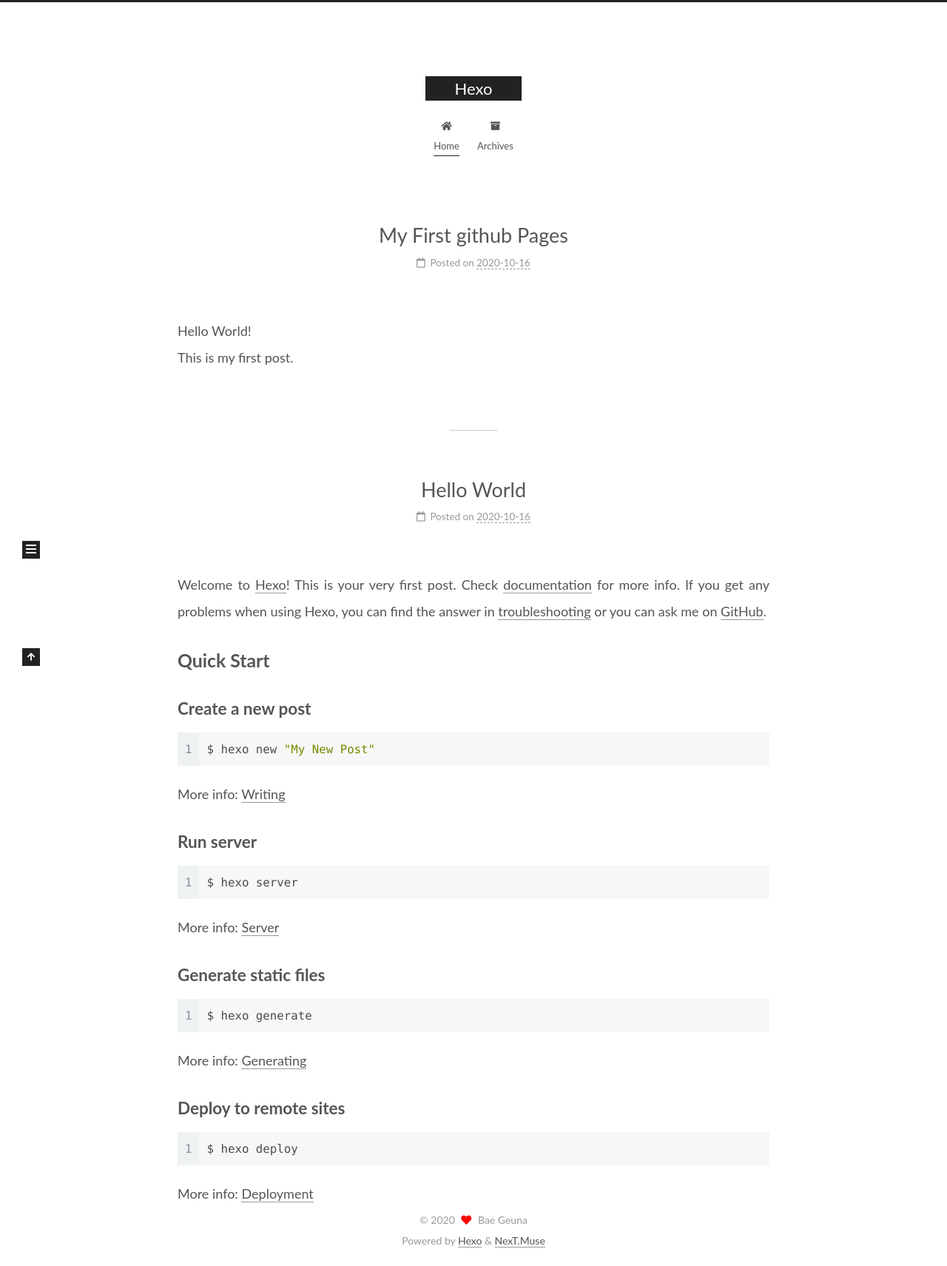
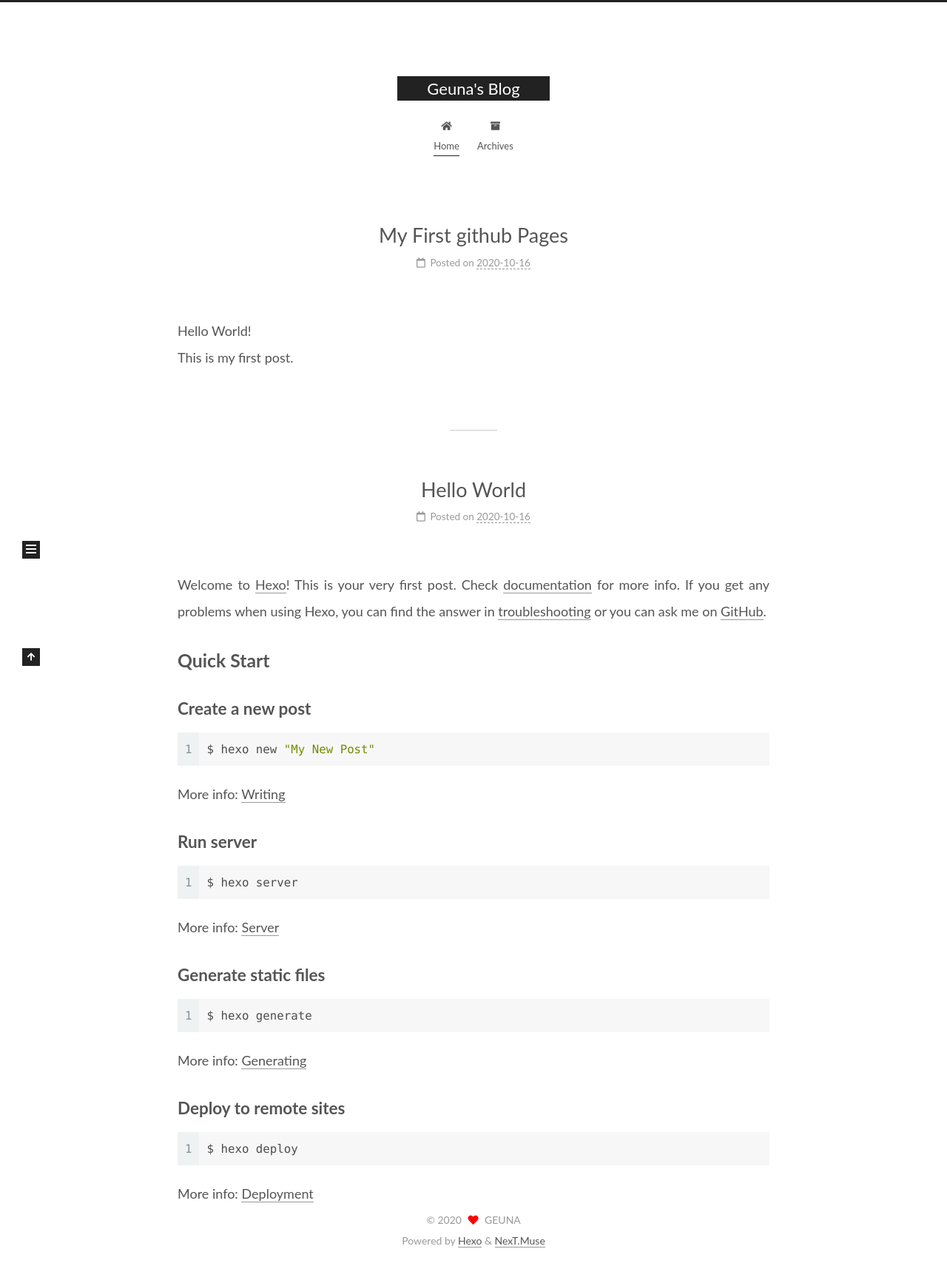
Before and after one commit to green9930/green9930.github.io, a plain HTML site: page index.html in a window 1280 px wide. Shown: the whole page at 74% size. Drawn offline with Linux system fonts and the light colour scheme.

Commit message:
Site updated: 2020-10-16 17:21:29

```diff
--- a/css/main.css
+++ b/css/main.css
@@ -1168,7 +1168,7 @@
 }
 .links-of-author a::before,
 .links-of-author span.exturl::before {
-  background: #18ff08;
+  background: #faffc7;
   border-radius: 50%;
   content: ' ';
   display: inline-block;
--- a/index.html
+++ b/index.html
@@ -21,11 +21,11 @@
   </script>
 
   <meta property="og:type" content="website">
-<meta property="og:title" content="Hexo">
+<meta property="og:title" content="Geuna&#39;s Blog">
 <meta property="og:url" content="http://green9930.github.io/index.html">
-<meta property="og:site_name" content="Hexo">
+<meta property="og:site_name" content="Geuna&#39;s Blog">
 <meta property="og:locale" content="en_US">
-<meta property="article:author" content="Bae Geuna">
+<meta property="article:author" content="GEUNA">
 <meta name="twitter:card" content="summary">
 
 <link rel="canonical" href="http://green9930.github.io/">
@@ -41,7 +41,7 @@
   };
 </script>
 
-  <title>Hexo</title>
+  <title>Geuna's Blog</title>
 
 
 
@@ -92,7 +92,7 @@
 
     <a href="/" class="brand" rel="start">
       <span class="logo-line-before"><i></i></span>
-      <h1 class="site-title">Hexo</h1>
+      <h1 class="site-title">Geuna's Blog</h1>
       <span class="logo-line-after"><i></i></span>
     </a>
   </div>
@@ -149,12 +149,12 @@
 
     <span hidden itemprop="author" itemscope itemtype="http://schema.org/Person">
       <meta itemprop="image" content="/images/avatar.gif">
-      <meta itemprop="name" content="Bae Geuna">
+      <meta itemprop="name" content="GEUNA">
       <meta itemprop="description" content="">
     </span>
 
     <span hidden itemprop="publisher" itemscope itemtype="http://schema.org/Organization">
-      <meta itemprop="name" content="Hexo">
+      <meta itemprop="name" content="Geuna's Blog">
     </span>
       <header class="post-header">
         <h2 class="post-title" itemprop="name headline">
@@ -208,12 +208,12 @@
 
     <span hidden itemprop="author" itemscope itemtype="http://schema.org/Person">
       <meta itemprop="image" content="/images/avatar.gif">
-      <meta itemprop="name" content="Bae Geuna">
+      <meta itemprop="name" content="GEUNA">
       <meta itemprop="description" content="">
     </span>
 
     <span hidden itemprop="publisher" itemscope itemtype="http://schema.org/Organization">
-      <meta itemprop="name" content="Hexo">
+      <meta itemprop="name" content="Geuna's Blog">
     </span>
       <header class="post-header">
         <h2 class="post-title" itemprop="name headline">
@@ -328,7 +328,7 @@
 
       <div class="site-overview-wrap sidebar-panel">
         <div class="site-author motion-element" itemprop="author" itemscope itemtype="http://schema.org/Person">
-  <p class="site-author-name" itemprop="name">Bae Geuna</p>
+  <p class="site-author-name" itemprop="name">GEUNA</p>
   <div class="site-description" itemprop="description"></div>
 </div>
 <div class="site-state-wrap motion-element">
@@ -372,7 +372,7 @@
   <span class="with-love">
     <i class="fa fa-heart"></i>
   </span>
-  <span class="author" itemprop="copyrightHolder">Bae Geuna</span>
+  <span class="author" itemprop="copyrightHolder">GEUNA</span>
 </div>
   <div class="powered-by">Powered by <a href="https://hexo.io/" class="theme-link" rel="noopener" target="_blank">Hexo</a> & <a href="https://muse.theme-next.org/" class="theme-link" rel="noopener" target="_blank">NexT.Muse</a>
   </div>
```
Also changed, not shown: 2020/10/16/My-First-github-Pages/index.html (+8 -8 lines), 2020/10/16/hello-world/index.html (+8 -8 lines), archives/2020/10/index.html (+7 -7 lines), archives/2020/index.html (+7 -7 lines), archives/index.html (+7 -7 lines), tags/A/index.html (+7 -7 lines), tags/B/index.html (+7 -7 lines), tags/C/index.html (+7 -7 lines), tags/Main/index.html (+7 -7 lines).
